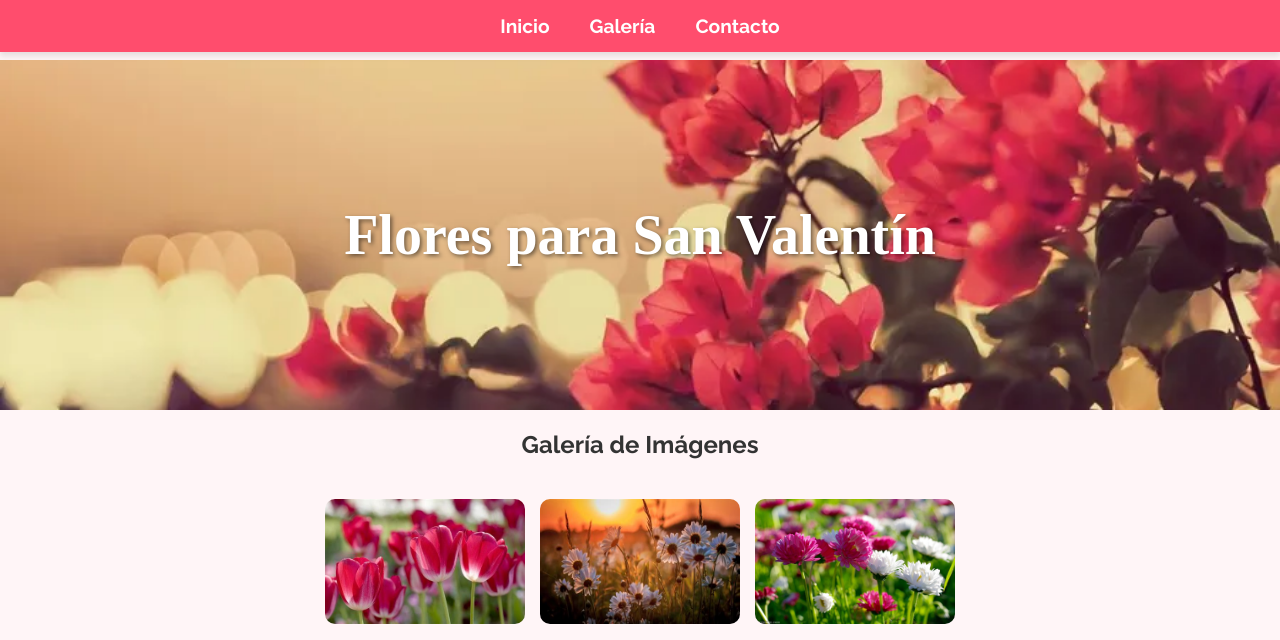
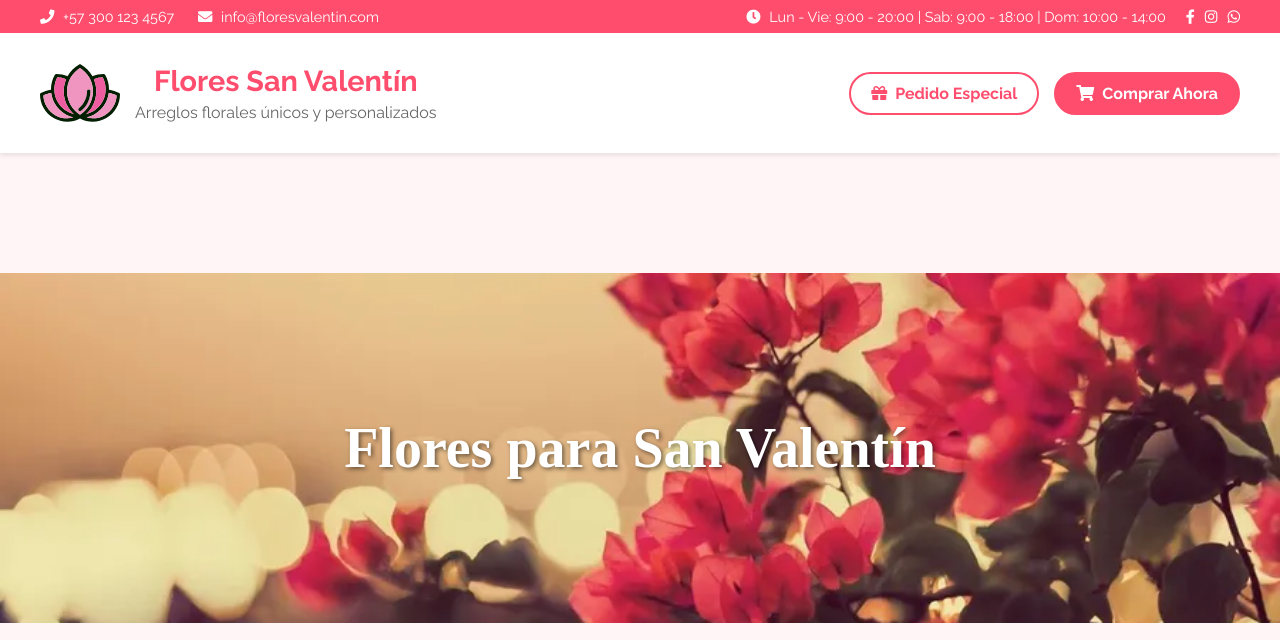
Before and after one commit to Johnson1255/Flores-Valentin, a plain HTML site: page index.html in a window 1280 px wide. Shown: the top 640 px of the page. Drawn offline with Linux system fonts and the light colour scheme; a web font is replaced by a local one.

Commit message:
add: Realizacion del header, dejando un espacio para el menu sticky
Tambien se realizo una incorporacion de un logo svg, y tambien redireccion a los botones para login.html

```diff
--- a/index.html
+++ b/index.html
@@ -12,15 +12,52 @@
     <link href="https://fonts.googleapis.com/css2?family=Raleway:wght@400;700&display=swap" rel="stylesheet">
 </head>
 <body>
-    <header>
-        <nav class="sticky-menu">
-            <ul>
-                <li><a href="#home">Inicio</a></li>
-                <li><a href="#galeria">Galería</a></li>
-                <li><a href="#contacto">Contacto</a></li>
-            </ul>
-        </nav>
+    <header class="main-header">
+        <div class="top-bar">
+            <div class="container">
+                <div class="contact-info">
+                    <span><i class="fas fa-phone"></i> +57 300 123 4567</span>
+                    <span><i class="fas fa-envelope"></i> info@floresvalentin.com</span>
+                </div>
+                <div class="top-bar-right">
+                    <div class="opening-hours">
+                        <i class="fas fa-clock"></i> Lun - Vie: 9:00 - 20:00
+                        | Sab: 9:00 - 18:00 | Dom: 10:00 - 14:00
+                    </div>
+                    <div class="social-icons">
+                        <a href="#"><i class="fab fa-facebook-f"></i></a>
+                        <a href="#"><i class="fab fa-instagram"></i></a>
+                        <a href="#"><i class="fab fa-whatsapp"></i></a>
+                    </div>
+                </div>
+            </div>
+        </div>
+
+        <div class="main-header-content">
+            <div class="container">
+                <div class="logo-container">
+                    <img src="assets/images/logo.svg" alt="Flores San Valentín" class="logo">
+                    <div class="brand-text">
+                        <h1>Flores San Valentín</h1>
+                        <p>Arreglos florales únicos y personalizados</p>
+                    </div>
+                </div>
+                <div class="header-actions">
+                    <a href="./login.html" class="action-button">
+                        <i class="fas fa-gift"></i>
+                        <span>Pedido Especial</span>
+                    </a>
+                    <a href="./login.html" class="action-button primary">
+                        <i class="fas fa-shopping-cart"></i>
+                        <span>Comprar Ahora</span>
+                    </a>
+                </div>
+            </div>
+        </div>
     </header>
+
+    <!-- Espacio reservado para el menú sticky que implementará -->
+    <div class="nav-placeholder"></div>
 
     <section id="home">
         <div class="banner-container">
--- a/styles/main.css
+++ b/styles/main.css
@@ -267,3 +267,173 @@ button:hover {
         justify-content: center;
     }
 }
+
+/* Header Styles */
+.main-header {
+    background: white;
+    box-shadow: 0 2px 5px rgba(0, 0, 0, 0.1);
+}
+
+/* Top Bar */
+.top-bar {
+    background: #ff4d6d;
+    color: white;
+    font-size: 0.9rem;
+    padding: 8px 0;
+}
+
+.container {
+    max-width: 1200px;
+    margin: 0 auto;
+    padding: 0 20px;
+    display: flex;
+    justify-content: space-between;
+    align-items: center;
+}
+
+.contact-info span {
+    margin-right: 20px;
+}
+
+.contact-info i,
+.opening-hours i {
+    margin-right: 5px;
+}
+
+.top-bar-right {
+    display: flex;
+    align-items: center;
+    gap: 20px;
+}
+
+.social-icons {
+    display: flex;
+    gap: 10px;
+}
+
+.social-icons a {
+    color: white;
+    text-decoration: none;
+    transition: opacity 0.3s ease;
+}
+
+.social-icons a:hover {
+    opacity: 0.8;
+}
+
+/* Main Header Content */
+.main-header-content {
+    padding: 20px 0;
+}
+
+.main-header-content .container {
+    display: flex;
+    justify-content: space-between;
+    align-items: center;
+}
+
+.logo-container {
+    display: flex;
+    align-items: center;
+    gap: 15px;
+}
+
+.logo {
+    width: 80px;
+    height: 80px;
+    object-fit: contain;
+}
+
+.brand-text h1 {
+    color: #ff4d6d;
+    margin: 0;
+    font-size: 1.8rem;
+}
+
+.brand-text p {
+    color: #666;
+    margin: 5px 0 0 0;
+    font-size: 1rem;
+}
+
+.header-actions {
+    display: flex;
+    gap: 15px;
+}
+
+.action-button {
+    display: flex;
+    align-items: center;
+    gap: 8px;
+    padding: 10px 20px;
+    border: 2px solid #ff4d6d;
+    border-radius: 25px;
+    background: transparent;
+    color: #ff4d6d;
+    font-weight: bold;
+    cursor: pointer;
+    transition: all 0.3s ease;
+    text-decoration: none;
+}
+
+.action-button:hover {
+    background: #ff4d6d;
+    color: white;
+    text-decoration: none;
+}
+
+.action-button.primary {
+    background: #ff4d6d;
+    color: white;
+}
+
+.action-button.primary:hover {
+    background: #ff3355;
+    border-color: #ff3355;
+}
+
+/* Nav Placeholder for Sticky Menu */
+.nav-placeholder {
+    height: 60px; /* Ajusta esta altura según el alto que tendrá el menú sticky */
+}
+
+/* Responsive Design */
+@media (max-width: 968px) {
+    .top-bar .container {
+        flex-direction: column;
+        gap: 10px;
+        text-align: center;
+    }
+
+    .main-header-content .container {
+        flex-direction: column;
+        gap: 20px;
+        text-align: center;
+    }
+
+    .logo-container {
+        flex-direction: column;
+    }
+
+    .header-actions {
+        flex-direction: column;
+        width: 100%;
+    }
+
+    .action-button {
+        width: 100%;
+        justify-content: center;
+    }
+}
+
+@media (max-width: 768px) {
+    .contact-info span {
+        display: block;
+        margin: 5px 0;
+    }
+
+    .top-bar-right {
+        flex-direction: column;
+        gap: 10px;
+    }
+}
```
Also changed, not shown: assets/images/logo.svg (added).
